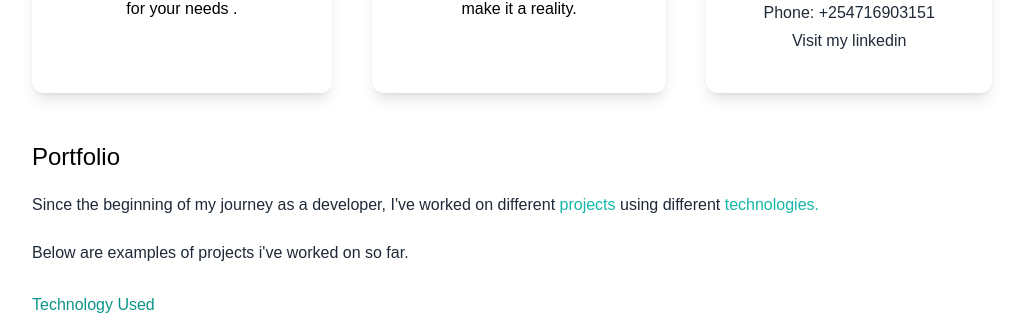
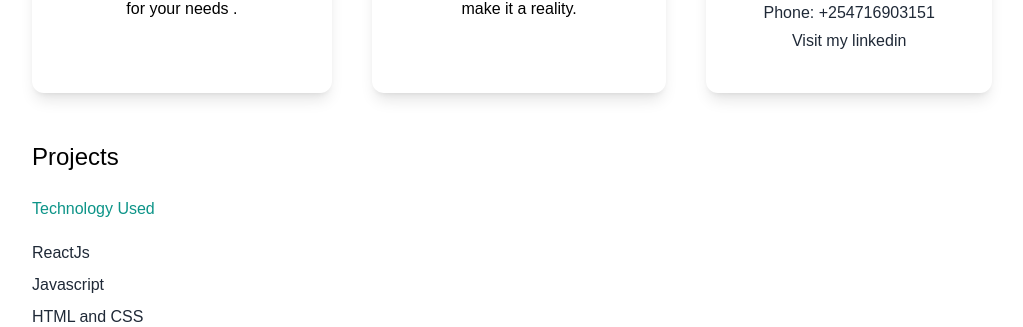
Before and after one commit to nhier17/my-portfolio, a Next.js app: page / in a window 1280 px wide. Shown: the part 1519-1846 px from the top of the page, without its empty margins (128-1151 px from the left). Built offline with nearby package versions, Linux system fonts and the light colour scheme.

Commit message:
more updates

```diff
--- a/pages/index.js
+++ b/pages/index.js
@@ -93,17 +93,8 @@ My experience with version control systems i.e Git ensures smooth collaboration
       </section>
       <section>
         <div>
-          <h3 className="text-2xl py-2">Portfolio</h3>
-          <p className="text-md py-2 leading-8 text-gray-800">
-              Since the beginning of my journey as a
-              developer, I've worked on different
-              <span className="text-teal-500"> projects </span>
-              using different <span className="text-teal-500">technologies. </span>
-                        </p>
-            <p className="text-md py-2 leading-8 text-gray-800">
+          <h3 className="text-2xl py-2">Projects</h3>
 
-              Below  are examples of projects i've worked on so far.
-            </p>
             <h4 className="py-4 text-teal-600">Technology Used</h4>
                 <p className="text-gray-800 py-1">ReactJs</p>
                 <p className="text-gray-800 py-1">Javascript</p>
```
